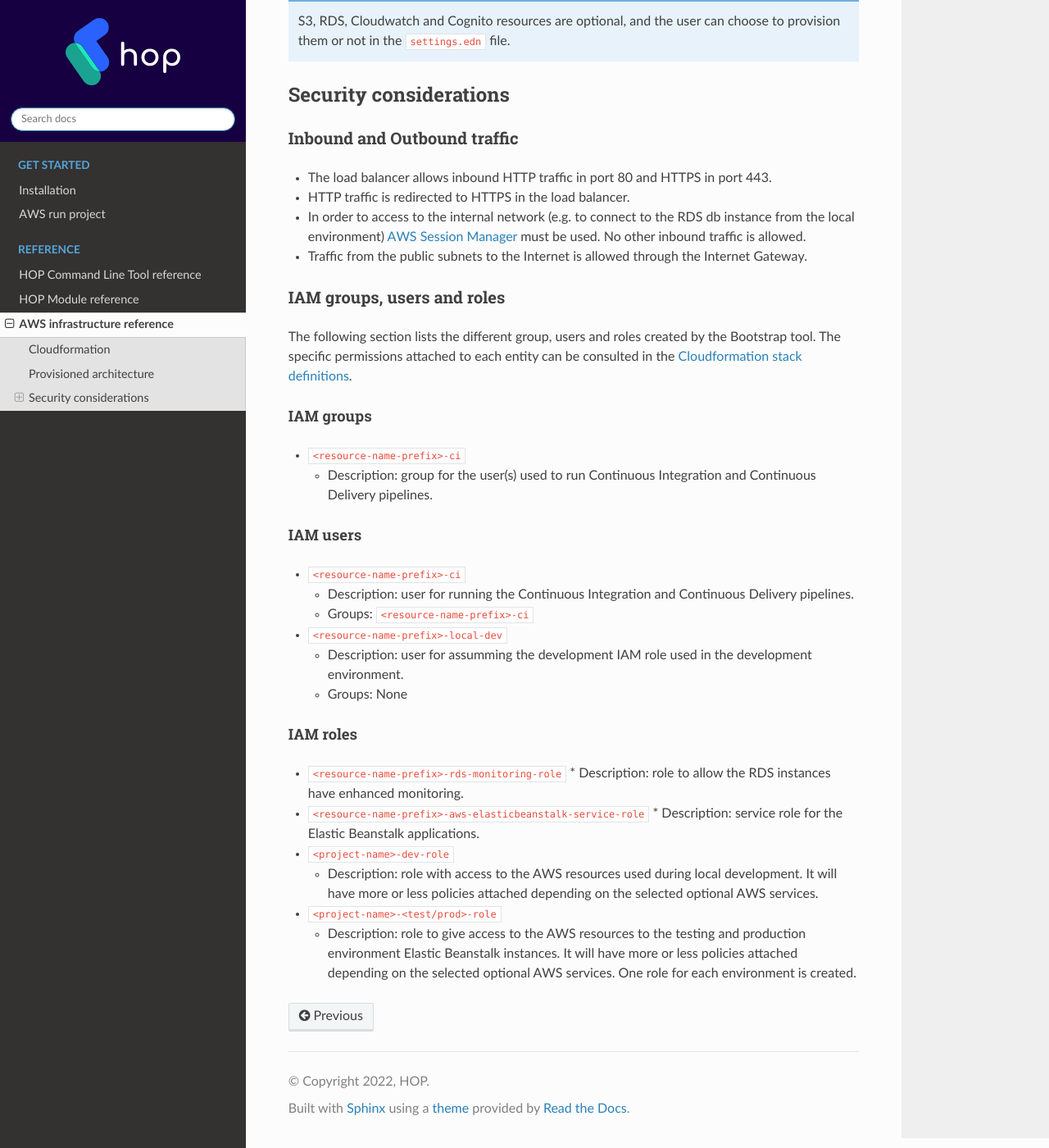
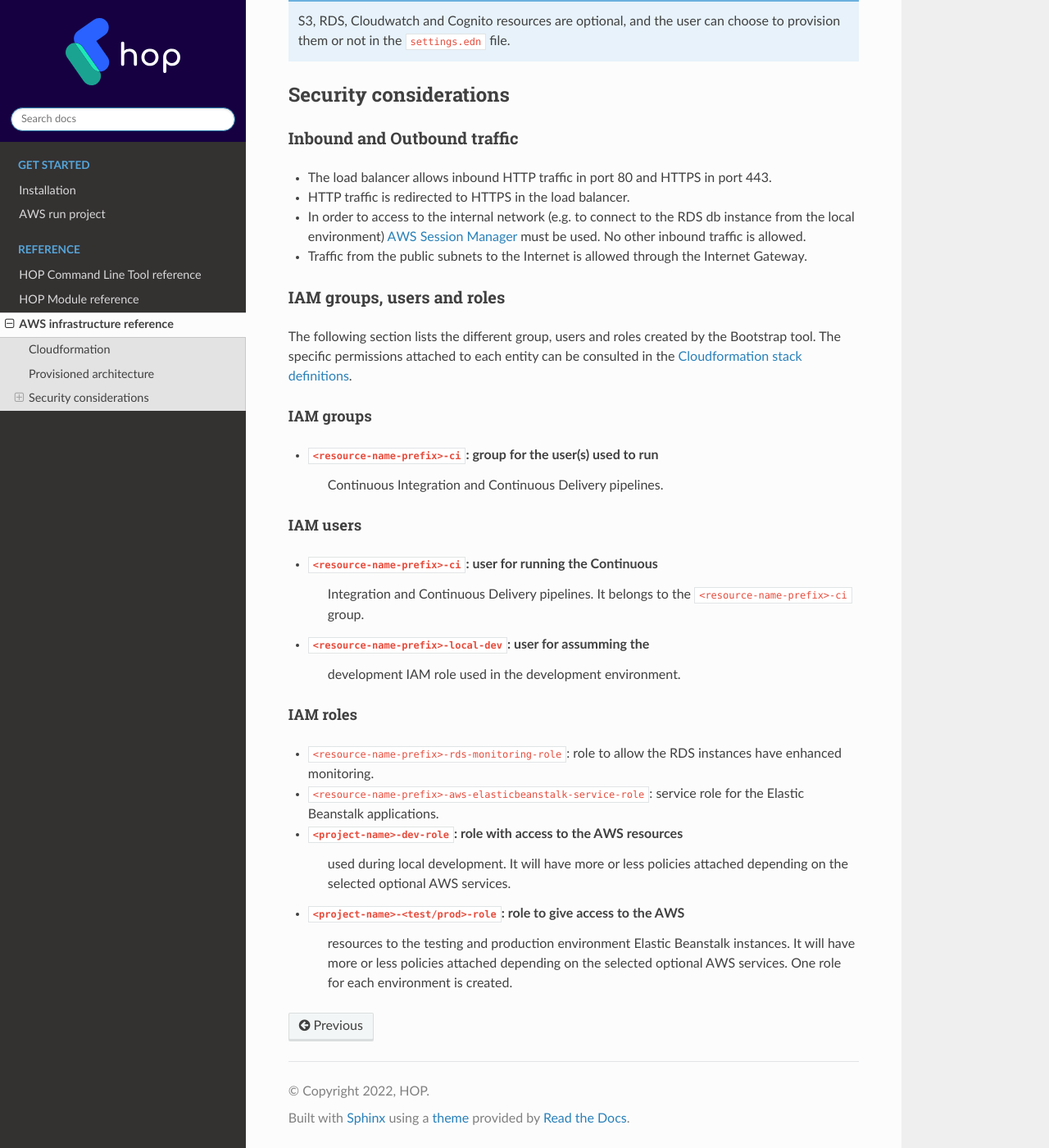
Before and after one commit to gethop-dev/hop-documentation, a Sphinx documentation site: the page built from docs/source/reference/aws-infrastructure/main.rst, in a window 1280 px wide and 1400 px high, scrolled down 1265 px. Shown: the whole window at 82% size. Built offline with Sphinx 7.4.7 and the Read the Docs theme 2.0.0, drawn with Linux system fonts in a browser that asks for light colours.

Commit message:
Remove IAM description title from AWS reference

```diff
--- a/docs/source/reference/aws-infrastructure/main.rst
+++ b/docs/source/reference/aws-infrastructure/main.rst
@@ -66,43 +66,33 @@ definitions`_.
 IAM groups
 ++++++++++
 
-* ``<resource-name-prefix>-ci``
-
-  * Description: group for the user(s) used to run Continuous
-    Integration and Continuous Delivery pipelines.
+* ``<resource-name-prefix>-ci``: group for the user(s) used to run
+    Continuous Integration and Continuous Delivery pipelines.
 
 IAM users
 +++++++++
 
-* ``<resource-name-prefix>-ci``
-
-  * Description: user for running the Continuous Integration and
-    Continuous Delivery pipelines.
-  * Groups: ``<resource-name-prefix>-ci``
-* ``<resource-name-prefix>-local-dev``
-
-  * Description: user for assumming the development IAM role used in
-    the development environment.
-  * Groups: None
+* ``<resource-name-prefix>-ci``: user for running the Continuous
+    Integration and Continuous Delivery pipelines. It belongs to the
+    ``<resource-name-prefix>-ci`` group.
+* ``<resource-name-prefix>-local-dev``: user for assumming the
+    development IAM role used in the development environment.
 
 IAM roles
 +++++++++
 
-* ``<resource-name-prefix>-rds-monitoring-role``
-  * Description: role to allow the RDS instances have enhanced monitoring.
-* ``<resource-name-prefix>-aws-elasticbeanstalk-service-role``
-  * Description: service role for the Elastic Beanstalk applications.
-* ``<project-name>-dev-role``
-
-  * Description: role with access to the AWS resources used during
-    local development. It will have more or less policies attached
-    depending on the selected optional AWS services.
-* ``<project-name>-<test/prod>-role``
-
-  * Description: role to give access to the AWS resources to the
-    testing and production environment Elastic Beanstalk instances. It
-    will have more or less policies attached depending on the selected
-    optional AWS services. One role for each environment is created.
+* ``<resource-name-prefix>-rds-monitoring-role``: role to allow the
+  RDS instances have enhanced monitoring.
+* ``<resource-name-prefix>-aws-elasticbeanstalk-service-role``:
+  service role for the Elastic Beanstalk applications.
+* ``<project-name>-dev-role``: role with access to the AWS resources
+    used during local development. It will have more or less policies
+    attached depending on the selected optional AWS services.
+* ``<project-name>-<test/prod>-role``: role to give access to the AWS
+    resources to the testing and production environment Elastic
+    Beanstalk instances. It will have more or less policies attached
+    depending on the selected optional AWS services. One role for each
+    environment is created.
 
 .. _AWS Cloudformation: https://docs.aws.amazon.com/AWSCloudFormation/latest/UserGuide/Welcome.html
 .. _Cloudformation stack definitions: https://github.com/gethop-dev/hop-cli/tree/main/resources/infrastructure/cloudformation-templates
```
